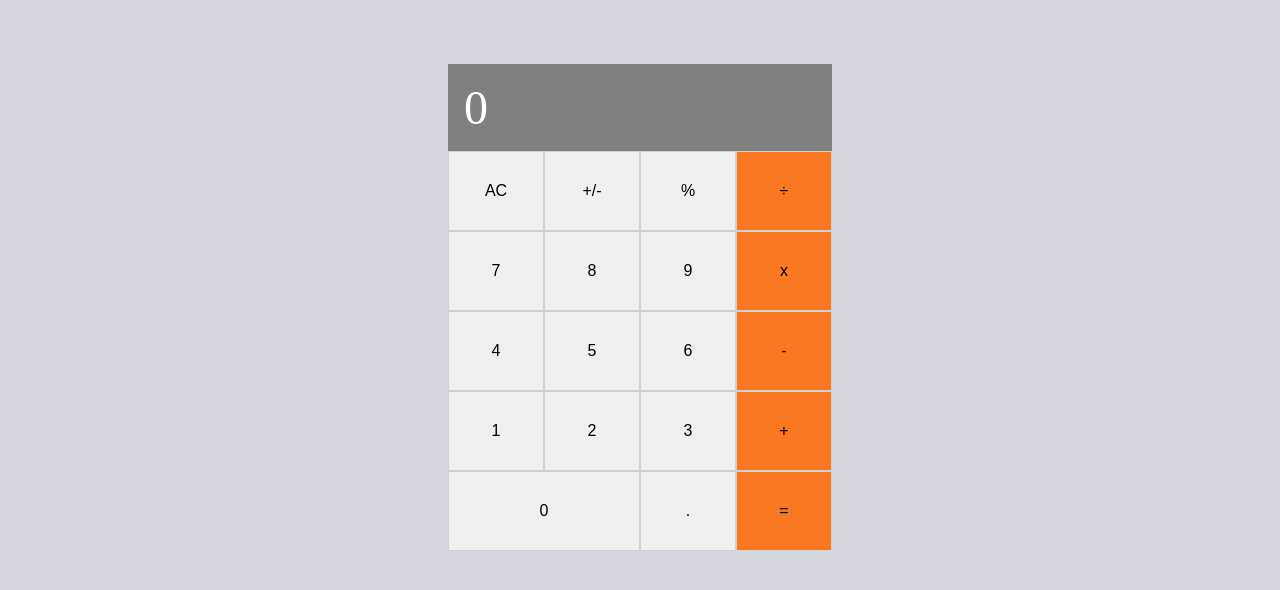
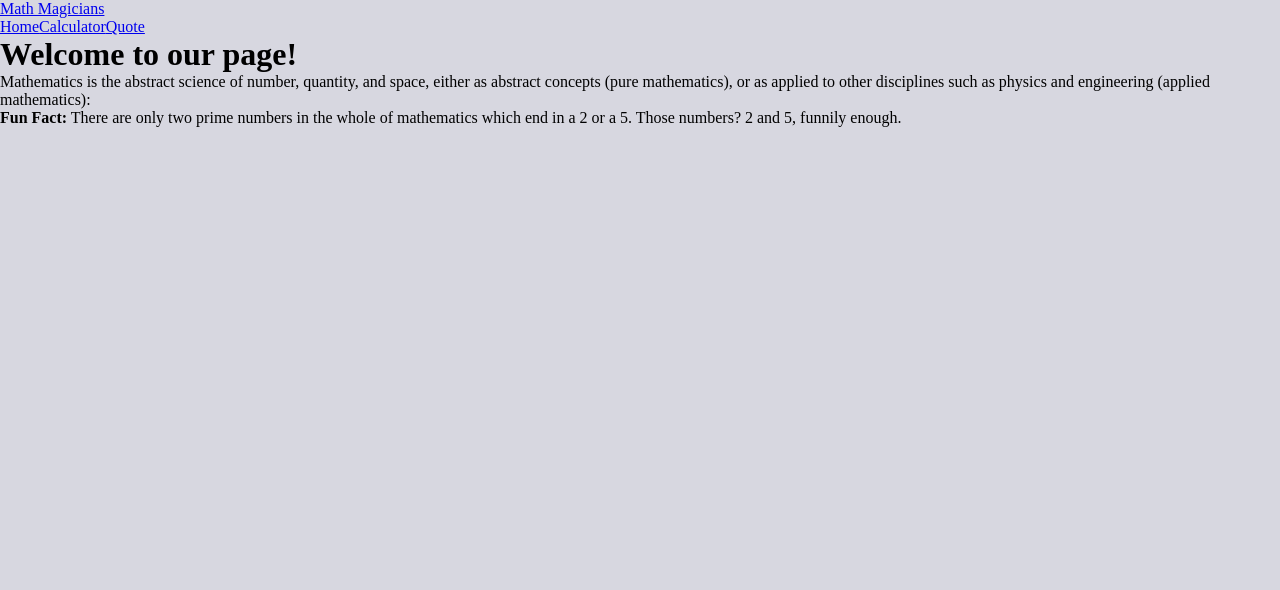
Before and after one commit to edubew/math-magicians-app, a React (Create React App) app: page / in a window 1280 px wide. Shown: the top 590 px of the page. Built offline with nearby package versions, Linux system fonts and the light colour scheme.

Commit message:
Create a navbar using react router

```diff
--- a/package.json
+++ b/package.json
@@ -9,6 +9,7 @@
     "big.js": "^6.2.1",
     "react": "^18.2.0",
     "react-dom": "^18.2.0",
+    "react-router-dom": "^6.4.0",
     "react-scripts": "5.0.1",
     "web-vitals": "^2.1.4"
   },
--- a/src/App.js
+++ b/src/App.js
@@ -1,12 +1,23 @@
 import React, { Component } from 'react';
+import {
+  BrowserRouter as Router, Routes, Route,
+} from 'react-router-dom';
 import Calculator from './Components/Calculator';
+import Navbar from './Components/Navbar';
+import Home from './Components/Home';
+import Quote from './Components/Quote';
 
 export class App extends Component {
   render() {
     return (
-      <div>
-        <Calculator />
-      </div>
+      <Router>
+        <Navbar />
+        <Routes>
+          <Route path="/" element={<Home />} />
+          <Route path="/calculator" element={<Calculator />} />
+          <Route path="/quote" element={<Quote />} />
+        </Routes>
+      </Router>
     );
   }
 }
--- /dev/null
+++ b/src/Components/Home.js
@@ -0,0 +1,22 @@
+import React from 'react';
+
+const Home = () => (
+  <div>
+    <h1>Welcome to our page!</h1>
+    <p>
+      Mathematics is the abstract science of number, quantity, and space,
+      either as abstract concepts (pure mathematics), or as applied to other
+      disciplines such as physics and engineering (applied mathematics):
+    </p>
+    <p>
+      <b>
+        Fun Fact:
+      </b>
+      {' '}
+      There are only two prime numbers in the whole of mathematics
+      which end in a 2 or a 5. Those numbers? 2 and 5, funnily enough.
+    </p>
+  </div>
+);
+
+export default Home;
--- /dev/null
+++ b/src/Components/Navbar.js
@@ -0,0 +1,16 @@
+import React from 'react';
+import { Link } from 'react-router-dom';
+
+const Navbar = () => (
+  <header>
+    <Link className="app__tittle" to="/">Math Magicians</Link>
+
+    <nav>
+      <Link to="/">Home</Link>
+      <Link to="/calculator">Calculator</Link>
+      <Link to="/quote">Quote</Link>
+    </nav>
+  </header>
+);
+
+export default Navbar;
```
Also changed, not shown: src/Components/Quote.js (added), 1 other file (tests, documents, lock files or other folders).
